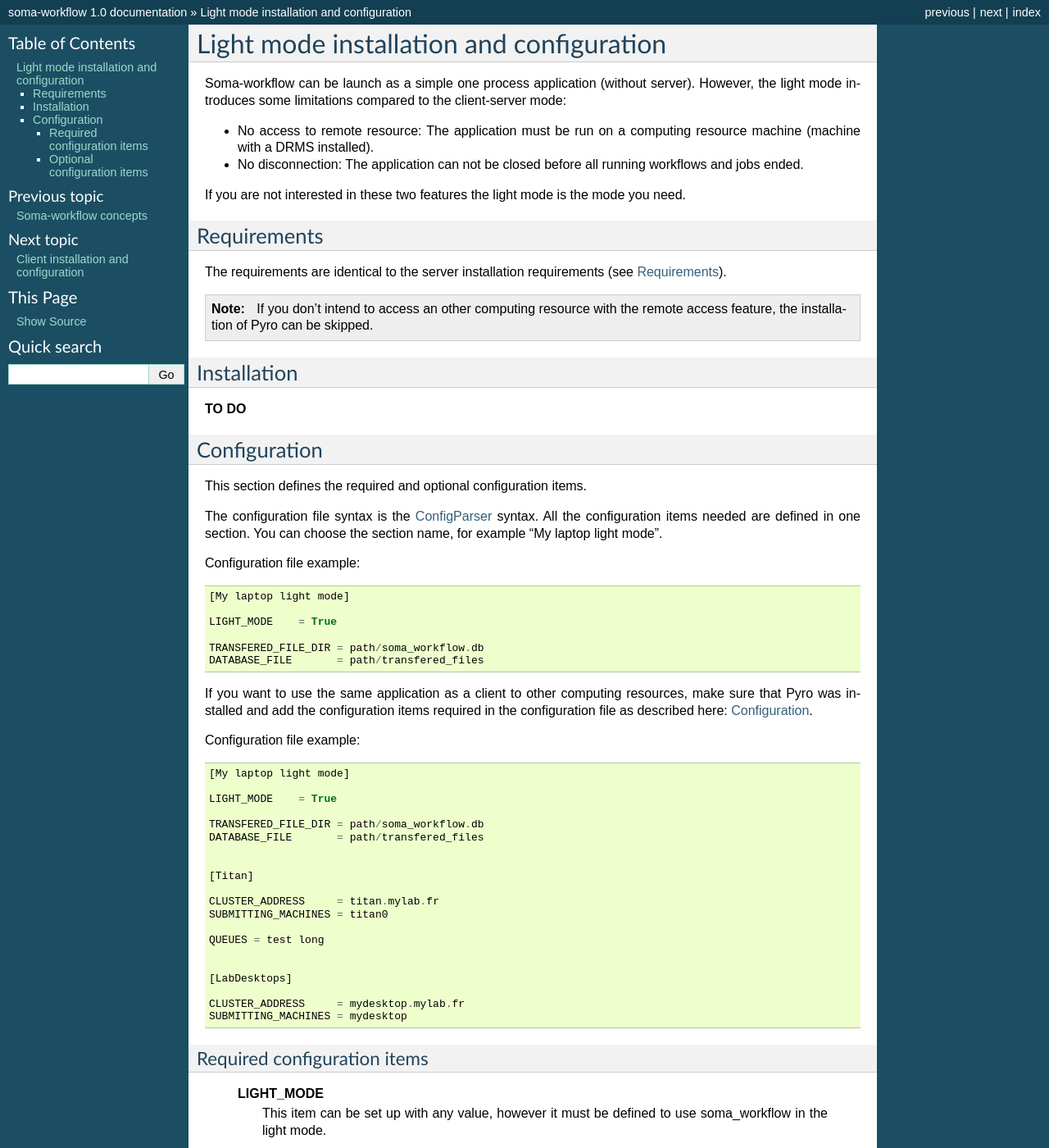
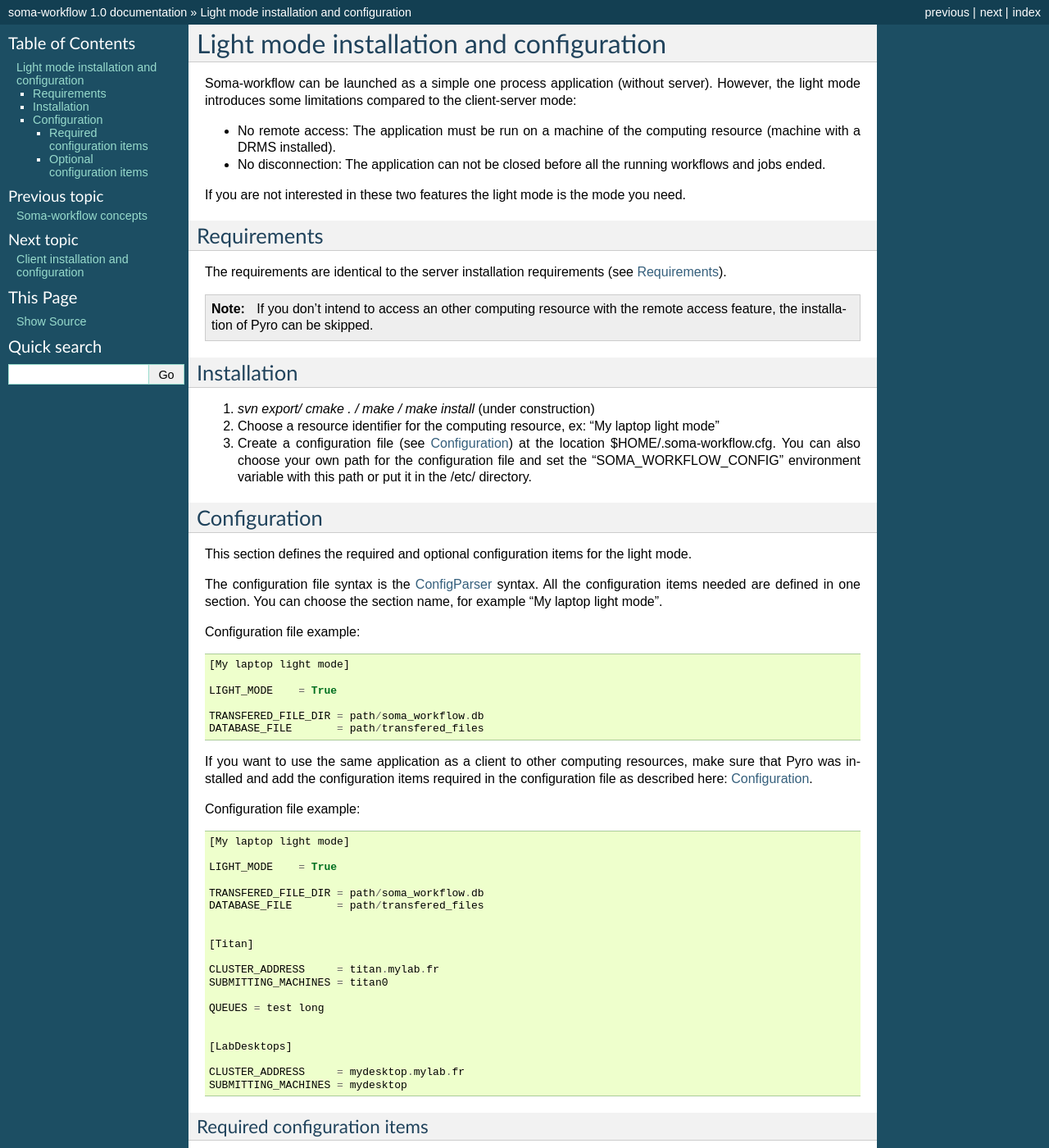
Before and after one commit to populse/soma-workflow, a Sphinx documentation site: the page built from doc/source/light_mode_config.txt, in a window 1280 px wide and 1400 px high. Shown: the whole window at 82% size. Built offline with Sphinx 7.4.7, drawn with Linux system fonts in a browser that asks for light colours; some of the changed text lies outside the part shown.

```diff
--- a/doc/source/index.txt
+++ b/doc/source/index.txt
@@ -4,8 +4,8 @@
    contain the root `toctree` directive.
 
 
-Welcome to soma-workflow documentation!
-=======================================
+Soma-workflow: An unified and simple interface to parallel computing resource
+=============================================================================
 
 ..
   .. image:: images/gui_overview.*
--- a/doc/source/light_mode_config.txt
+++ b/doc/source/light_mode_config.txt
@@ -5,14 +5,14 @@
 Light mode installation and configuration
 =========================================
 
-Soma-workflow can be launch as a simple one process application (without server).
+Soma-workflow can be launched as a simple one process application (without server).
 However, the light mode introduces some limitations compared to the
 client-server mode:
 
-* No access to remote resource: The application must be run on a computing
-  resource machine (machine with a DRMS installed).
+* No remote access: The application must be run on a machine of the computing
+  resource (machine with a DRMS installed).
 
-* No disconnection: The application can not be closed before all
+* No disconnection: The application can not be closed before all the
   running workflows and jobs ended.
 
 If you are not interested in these two features the light mode is the mode
@@ -30,12 +30,21 @@ The requirements are identical to the server installation requirements (see :ref
 Installation
 ============
 
-**TO DO**
+
+1. *svn export/ cmake . / make / make install* (under construction)
+
+2. Choose a resource identifier for the computing resource, ex: "My laptop light mode"
+
+3. Create a configuration file (see :ref:`light_mode_configuration`) at the location $HOME/.soma-workflow.cfg. You can also choose your own path for the configuration file and set the "SOMA_WORKFLOW_CONFIG" environment variable with this path or put it in the /etc/ directory.
+
+
+.. _light_mode_configuration:
 
 Configuration
 =============
 
-This section defines the required and optional configuration items.
+This section defines the required and optional configuration items for the light
+mode.
 
 The configuration file syntax is the `ConfigParser
 <http://docs.python.org/library/configparser.html>`_  syntax. All the
@@ -95,7 +104,7 @@ Required configuration items
   **TRANSFERED_FILE_DIR**
     Path of the directory where the transfered files will be copied. The
     directory must be empty and will be managed entirely by soma-workflow.
-    This item is required to allow you to run workflow with file transfer for
+    This item is required to let you run workflow with file transfer for
     test purposes in the light mode.
 
     .. warning::
@@ -105,4 +114,5 @@ Required configuration items
 Optional configuration items
 ----------------------------
 
-**TO DO**
+Many optional configuration item can be added to customize the installation, see
+:ref:`server_configuration` for a full list of the items and their description.
```
Also changed, not shown: other parts of doc/source/index.txt (+1 -1 lines), doc/source/concepts.txt (+85 -18 lines), doc/source/images/interaction_with_DRMS.png (added).
